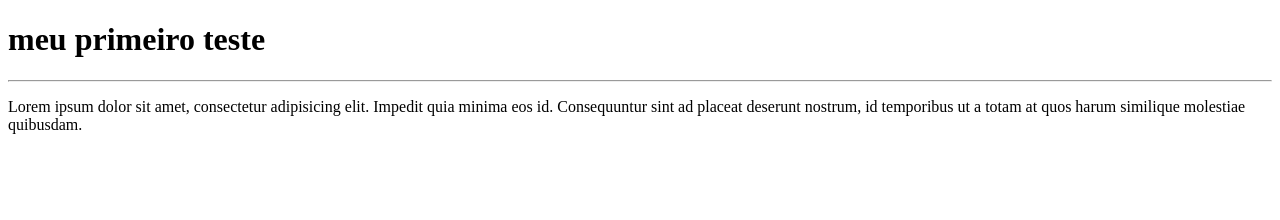
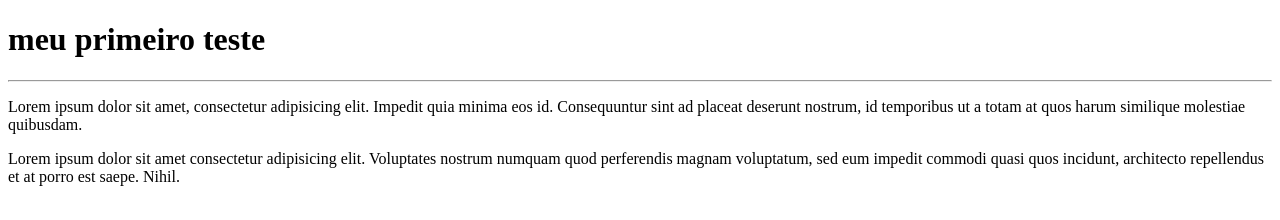
Before and after one commit to haislanrafael/teste, a plain HTML site: page teste01/index.html in a window 1280 px wide. Drawn offline with Linux system fonts and the light colour scheme.

Commit message:
adicionei um lorem

```diff
--- a/teste01/index.html
+++ b/teste01/index.html
@@ -9,5 +9,6 @@
     <h1>meu primeiro teste</h1>
     <hr>
     <p>Lorem ipsum dolor sit amet, consectetur adipisicing elit. Impedit quia minima eos id. Consequuntur sint ad placeat deserunt nostrum, id temporibus ut a totam at quos harum similique molestiae quibusdam.</p>
+    <p>Lorem ipsum dolor sit amet consectetur adipisicing elit. Voluptates nostrum numquam quod perferendis magnam voluptatum, sed eum impedit commodi quasi quos incidunt, architecto repellendus et at porro est saepe. Nihil.</p>
 </body>
 </html>
```
